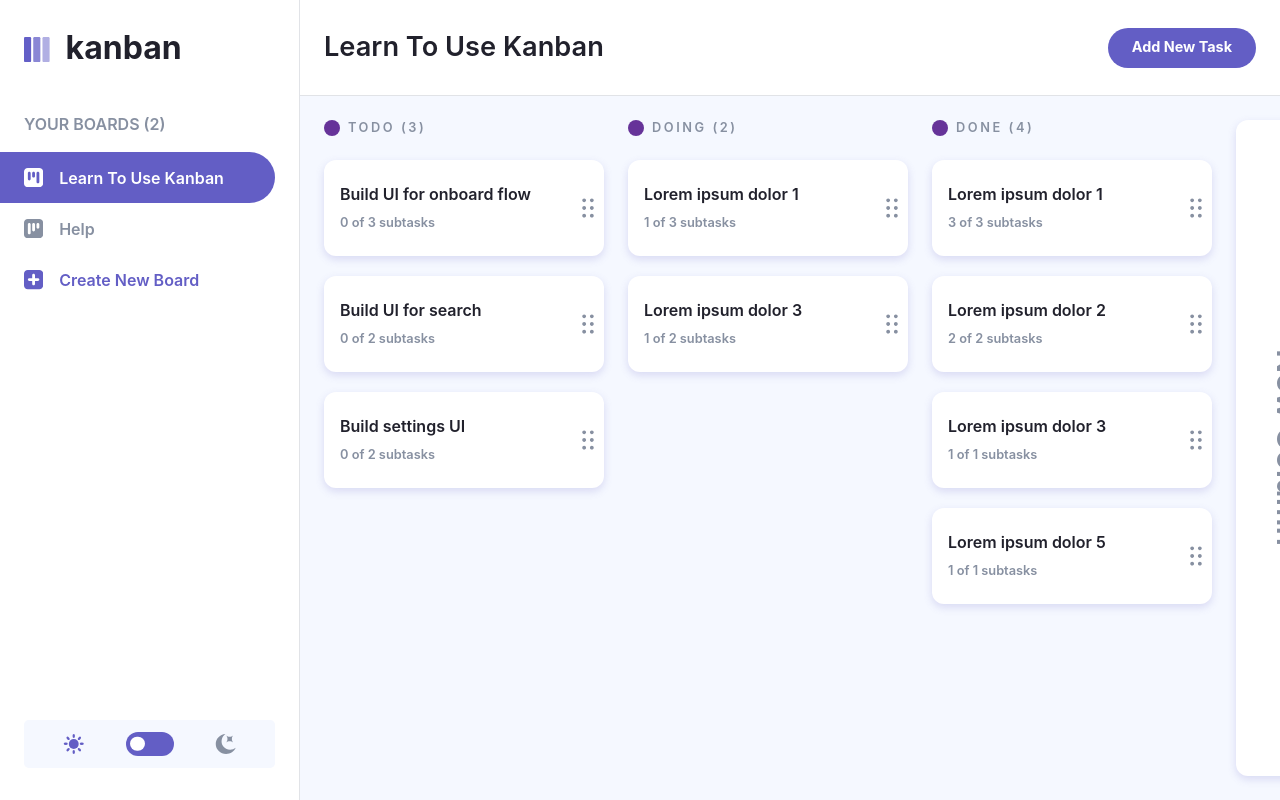
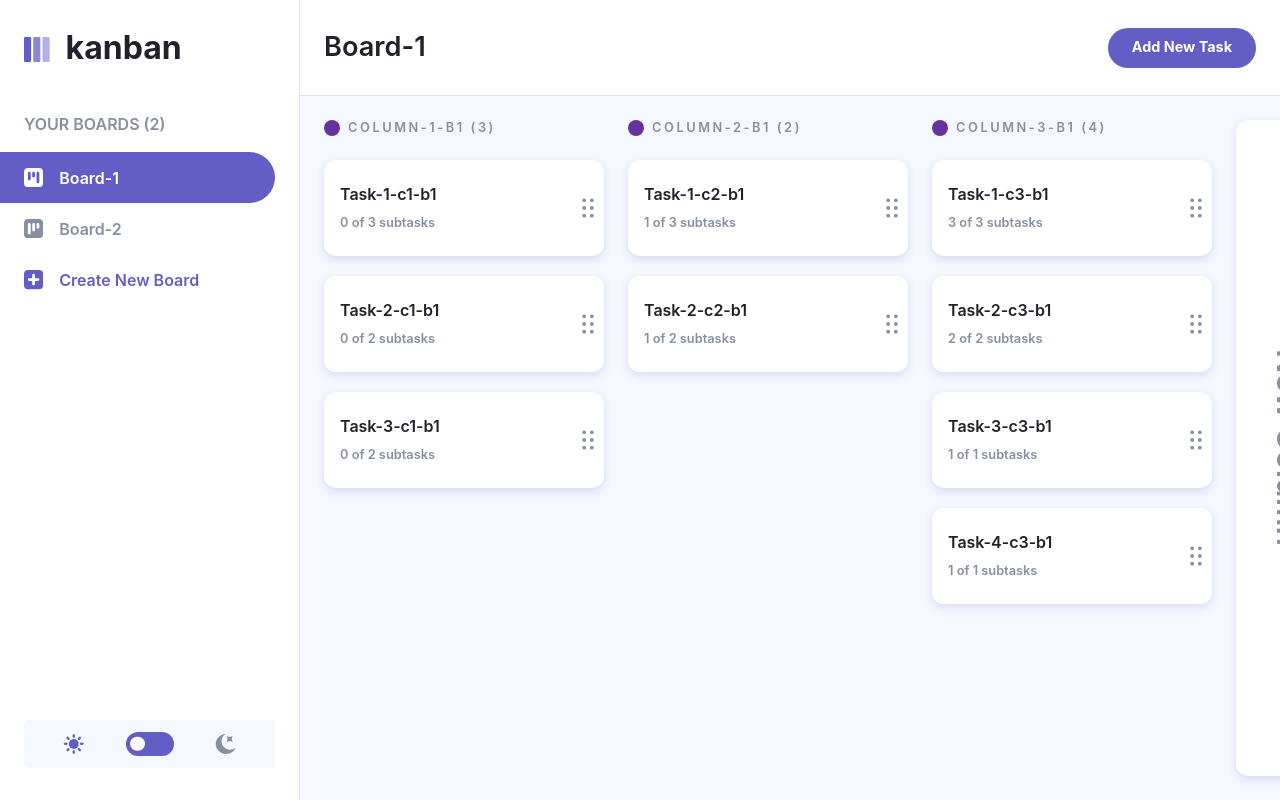
Before and after one commit to profpopoff/kanban, a Vue app: page / in a window 1280 px wide. Built offline with nearby package versions, Linux system fonts and the light colour scheme.

Commit message:
KABAN-46: Update types, test values and keys

```diff
--- a/src/components/layout/Board/Columns.vue
+++ b/src/components/layout/Board/Columns.vue
@@ -1,22 +1,25 @@
 <script setup lang="ts">
-import { ref } from 'vue'
-import Task from './Task.vue'
-import { useBoardsStore } from '../../../stores/boards'
-import { storeToRefs } from 'pinia'
+import Task from "./Task.vue";
+import { useBoardsStore } from "../../../stores/boards";
+import { storeToRefs } from "pinia";
 
-const store = useBoardsStore()
-const { currentBoard } = storeToRefs(store)
+const store = useBoardsStore();
+const { currentBoard } = storeToRefs(store);
 </script>
 
 <template>
   <ul class="columns">
-      <li v-for="column in currentBoard?.columns" class="column">
+    <li
+      v-for="{ id, tasks, title } in currentBoard?.columns"
+      :key="id"
+      class="column"
+    >
       <div class="headline">
         <span></span>
-            <h2>{{ column.title }} ({{ column.tasks.length }})</h2>
+        <h2>{{ title }} ({{ tasks.length }})</h2>
       </div>
       <ul class="tasks">
-            <Task v-for="task in column.tasks" :task="task" />
+        <Task v-for="task in tasks" :key="task.id" :task="task" />
       </ul>
     </li>
   </ul>
@@ -37,7 +40,7 @@ ul {
 
     .headline {
       display: flex;
-         gap: .5rem;
+      gap: 0.5rem;
       align-items: center;
       margin-bottom: 1.5rem;
 
@@ -51,11 +54,11 @@ ul {
 
       h2 {
         text-transform: uppercase;
-            font-size: .8rem;
+        font-size: 0.8rem;
         font-weight: 600;
         color: hsl(var(--grey-color));
         line-height: 1;
-            letter-spacing: .16rem;
+        letter-spacing: 0.16rem;
       }
     }
 
--- a/src/components/layout/Board/TaskInfoModal.vue
+++ b/src/components/layout/Board/TaskInfoModal.vue
@@ -2,15 +2,9 @@
 import { toRefs } from "vue";
 import type { Task } from "../../../types/Board";
 import CheckboxCustom from "../../ui/CheckboxCustom.vue";
-// import { useBoardsStore } from "../../../stores/boards";
-// import { storeToRefs } from "pinia";
-// import Dropdown from "../../ui/Dropdown.vue";
 
 const { task } = defineProps<{ task: Task }>();
-const { subtasks /*status*/ } = toRefs(task);
-
-// const store = useBoardsStore();
-// const { currentBoard } = storeToRefs(store);
+const { subtasks  } = toRefs(task);
 
 const handleSubtaskChange = (id: string) => {
   const newSubtasksValue = subtasks.value.map((subtask) => ({
@@ -31,7 +25,11 @@ const handleSubtaskChange = (id: string) => {
         Subtasks ({{ subtasks.filter(({ isDone }) => isDone).length }} of
         {{ subtasks.length }})
       </h4>
-      <div class="checkbox-wrapper" v-for="{ id, title, isDone } in subtasks">
+      <div
+        class="checkbox-wrapper"
+        v-for="{ id, title, isDone } in subtasks"
+        :key="id"
+      >
         <CheckboxCustom
           class="toggle"
           @on-change="handleSubtaskChange"
@@ -42,11 +40,6 @@ const handleSubtaskChange = (id: string) => {
         </CheckboxCustom>
       </div>
     </div>
-    <!-- <Dropdown
-      :options="currentBoard?.columns?.map(({ title }) => title) ?? []"
-      v-model:selected="status"
-      label="status"
-    /> -->
   </div>
 </template>
 
--- a/src/components/layout/Sidebar/BoardList.vue
+++ b/src/components/layout/Sidebar/BoardList.vue
@@ -20,7 +20,7 @@ const toggleCreateBoardModal = () =>
     <h2>your boards ({{ boards.length }})</h2>
     <nav>
       <ul>
-        <li v-for="{ id, boardIconId, title } in boards">
+        <li v-for="{ id, boardIconId, title } in boards" :key="id">
           <input type="radio" :id="id" :value="id" v-model="currentBoardId" />
           <label class="board-button" :for="id">
             <BoardIcon :boardIconId="boardIconId" class="icon" />
--- a/src/components/ui/Dropdown.vue
+++ b/src/components/ui/Dropdown.vue
@@ -29,10 +29,10 @@ onClickOutside(dropdown, () => (isOpen.value = false));
         <ul class="options" v-show="isOpen">
           <li
             class="option"
-            v-for="(option, i) of options.filter(
+            v-for="(option, index) of options.filter(
               (option) => option !== selected
             )"
-            :key="i"
+            :key="index"
           >
             <button
               @click="
--- a/src/stores/boards.ts
+++ b/src/stores/boards.ts
@@ -5,216 +5,224 @@ import type Board from "../types/Board";
 export const useBoardsStore = defineStore("boards", () => {
   const boards = ref<Board[]>([
     {
-      id: 'board-1',
-      title: "learn to use kanban",
+      id: "1",
+      title: "board-1",
       boardIconId: 3,
       columns: [
         {
-          id: 'column-1',
-          title: "todo",
+          id: "2",
+          title: "column-1-b1",
           tasks: [
             {
-              id: 'task-1',
-              title: "Build UI for onboard flow",
+              id: "3",
+              title: "task-1-c1-b1",
               description:
                 "Lorem ipsum dolor sit amet consectetur adipisicing elit.",
-              status: 'todo',
+              // status: "todo",
               subtasks: [
-                { id: 'subtask-1', title: "subtask 1", isDone: false },
-                { id: 'subtask-2', title: "subtask 2", isDone: false },
-                { id: 'subtask-3', title: "subtask 3", isDone: false },
+                { id: "4", title: "subtask-1-t1-c1-b1", isDone: false },
+                { id: "5", title: "subtask-2-t1-c1-b1", isDone: false },
+                { id: "6", title: "subtask-3-t1-c1-b1", isDone: false },
               ],
             },
             {
-              id: 'task-2',
-              title: "Build UI for search",
+              id: "7",
+              title: "task-2-c1-b1",
               description:
                 "Lorem ipsum dolor sit amet consectetur adipisicing elit.",
-              status: 'todo',
+              // status: "todo",
               subtasks: [
-                { id: 'subtask-4', title: "subtask 1", isDone: false },
-                { id: 'subtask-5', title: "subtask 1", isDone: false },
+                { id: "8", title: "subtask-1-t2-c1-b1", isDone: false },
+                { id: "9", title: "subtask-2-t2-c1-b1", isDone: false },
               ],
             },
             {
-              id: 'task-3',
-              title: "Build settings UI",
+              id: "10",
+              title: "task-3-c1-b1",
               description:
                 "Lorem ipsum dolor sit amet consectetur adipisicing elit.",
-              status: 'todo',
+              // status: "todo",
               subtasks: [
-                { id: 'subtask-6', title: "subtask 1", isDone: false },
-                { id: 'subtask-7', title: "subtask 2", isDone: false },
+                { id: "11", title: "subtask-1-t3-c1-b1", isDone: false },
+                { id: "12", title: "subtask-2-t3-c1-b1", isDone: false },
               ],
             },
           ],
         },
         {
-          id: 'column-2',
-          title: "doing",
+          id: "13",
+          title: "column-2-b1",
           tasks: [
             {
-              id: 'task-4',
-              title: "Lorem ipsum dolor 1",
+              id: "14",
+              title: "task-1-c2-b1",
               description:
                 "Lorem ipsum dolor sit amet consectetur adipisicing elit.",
-              status: 'doing',
+              // status: "doing",
               subtasks: [
-                { id: 'subtask-8', title: "subtask 1", isDone: true },
-                { id: 'subtask-9', title: "subtask 2", isDone: false },
-                { id: 'subtask-10', title: "subtask 3", isDone: false },
+                { id: "15", title: "subtask-1-t1-c2-b1", isDone: true },
+                { id: "16", title: "subtask-2-t1-c2-b1", isDone: false },
+                {
+                  id: "17",
+                  title: "subtask-3-t1-c2-b1",
+                  isDone: false,
+                },
               ],
             },
             {
-              id: 'task-5',
-              title: "Lorem ipsum dolor 3",
+              id: "18",
+              title: "task-2-c2-b1",
               description:
                 "Lorem ipsum dolor sit amet consectetur adipisicing elit.",
-              status: 'doing',
+              // status: "doing",
               subtasks: [
-                { id: 'subtask-11', title: "subtask 1", isDone: true },
-                { id: 'subtask-12', title: "subtask 2", isDone: false },
+                { id: "19", title: "subtask 1-t2-c2-b1", isDone: true },
+                { id: "20", title: "subtask 2-t2-c2-b1", isDone: false },
               ],
             },
           ],
         },
         {
-          id: 'column-3',
-          title: "done",
+          id: "21",
+          title: "column-3-b1",
           tasks: [
             {
-              id: 'task-6',
-              title: "Lorem ipsum dolor 1",
+              id: "22",
+              title: "task-1-c3-b1",
               description:
                 "Lorem ipsum dolor sit amet consectetur adipisicing elit.",
-              status: 'done',
+              // status: "done",
               subtasks: [
-                { id: 'subtask-13', title: "subtask 1", isDone: true },
-                { id: 'subtask-14', title: "subtask 2", isDone: true },
-                { id: 'subtask-15', title: "subtask 3", isDone: true },
+                { id: "23", title: "subtask 1-t1-c3-b1", isDone: true },
+                { id: "24", title: "subtask 2-t1-c3-b1", isDone: true },
+                { id: "25", title: "subtask 3-t1-c3-b1", isDone: true },
               ],
             },
             {
-              id: 'task-7',
-              title: "Lorem ipsum dolor 2",
+              id: "26",
+              title: "task-2-c3-b1",
               description:
                 "Lorem ipsum dolor sit amet consectetur adipisicing elit.",
-              status: 'done',
+              // status: "done",
               subtasks: [
-                { id: 'subtask-16', title: "subtask 1", isDone: true },
-                { id: 'subtask-17', title: "subtask 1", isDone: true },
+                { id: "27", title: "subtask 1-t2-c3-b1", isDone: true },
+                { id: "28", title: "subtask 1-t2-c3-b1", isDone: true },
               ],
             },
             {
-              id: 'task-8',
-              title: "Lorem ipsum dolor 3",
+              id: "29",
+              title: "task-3-c3-b1",
               description:
                 "Lorem ipsum dolor sit amet consectetur adipisicing elit.",
-              status: 'done',
-              subtasks: [{ id: 'subtask-18', title: "subtask 1", isDone: true }],
+              // status: "done",
+              subtasks: [
+                { id: "30", title: "subtask 1-t3-c3-b1", isDone: true },
+              ],
             },
             {
-              id: 'task-9',
-              title: "Lorem ipsum dolor 5",
+              id: "31",
+              title: "task-4-c3-b1",
               description:
                 "Lorem ipsum dolor sit amet consectetur adipisicing elit.",
-              status: 'done',
-              subtasks: [{ id: 'subtask-19', title: "subtask 1", isDone: true }],
+              // status: "done",
+              subtasks: [
+                { id: "32", title: "subtask 1-t3-c3-b1", isDone: true },
+              ],
             },
           ],
         },
       ],
     },
     {
-      id: 'board-2',
-      title: "help",
+      id: "33",
+      title: "board-2",
       boardIconId: 1,
       columns: [
         {
-          id: 'column-1',
-          title: "todo",
+          id: "34",
+          title: "column-1-b2",
           tasks: [
             {
-              id: 'task-1',
-              title: "Build UI for onboard flow",
+              id: "35",
+              title: "task-1-c1-b2",
               description:
                 "Lorem ipsum dolor sit amet consectetur adipisicing elit.",
-              status: 'todo',
+              // status: "todo",
               subtasks: [
-                { id: 'subtask-1', title: "subtask 1", isDone: false },
-                { id: 'subtask-2', title: "subtask 2", isDone: false },
-                { id: 'subtask-3', title: "subtask 3", isDone: false },
+                { id: "36", title: "subtask 1", isDone: false },
+                { id: "37", title: "subtask 2", isDone: false },
+                { id: "38", title: "subtask 3", isDone: false },
               ],
             },
             {
-              id: 'task-2',
+              id: "39",
               title: "Build UI for search",
               description:
                 "Lorem ipsum dolor sit amet consectetur adipisicing elit.",
-              status: 'todo',
-              subtasks: [{ id: 'subtask-4', title: "subtask 1", isDone: false }],
+              // status: "todo",
+              subtasks: [{ id: "40", title: "subtask 1", isDone: false }],
             },
             {
-              id: 'task-3',
+              id: "41",
               title: "Build settings UI",
               description:
                 "Lorem ipsum dolor sit amet consectetur adipisicing elit.",
-              status: 'todo',
+              // status: "todo",
               subtasks: [
-                { id: 'subtask-5', title: "subtask 1", isDone: false },
-                { id: 'subtask-6', title: "subtask 2", isDone: false },
+                { id: "42", title: "subtask 1", isDone: false },
+                { id: "43", title: "subtask 2", isDone: false },
               ],
             },
           ],
         },
         {
-          id: 'column-2',
+          id: "44",
           title: "doing",
           tasks: [
             {
-              id: 'task-4',
+              id: "45",
               title: "Lorem ipsum dolor 1",
               description:
                 "Lorem ipsum dolor sit amet consectetur adipisicing elit.",
-              status: 'doing',
+              // status: "doing",
               subtasks: [
-                { id: 'subtask-7', title: "subtask 1", isDone: true },
-                { id: 'subtask-8', title: "subtask 2", isDone: false },
-                { id: 'subtask-9', title: "subtask 3", isDone: false },
+                { id: "46", title: "subtask 1", isDone: true },
+                { id: "47", title: "subtask 2", isDone: false },
+                { id: "48", title: "subtask 3", isDone: false },
               ],
             },
           ],
         },
         {
-          id: 'column-3',
+          id: "49",
           title: "done",
           tasks: [
             {
-              id: 'task-5',
+              id: "50",
               title: "Lorem ipsum dolor 2",
               description:
                 "Lorem ipsum dolor sit amet consectetur adipisicing elit.",
-              status: 'done',
+              // status: "done",
               subtasks: [
-                { id: 'subtask-10', title: "subtask 1", isDone: true },
-                { id: 'subtask-11', title: "subtask 1", isDone: true },
+                { id: "51", title: "subtask 1", isDone: true },
+                { id: "52", title: "subtask 1", isDone: true },
               ],
             },
             {
-              id: 'task-6',
+              id: "53",
               title: "Lorem ipsum dolor 3",
               description:
                 "Lorem ipsum dolor sit amet consectetur adipisicing elit.",
-              status: 'done',
-              subtasks: [{ id: 'subtask-12', title: "subtask 1", isDone: true }],
+              // status: "done",
+              subtasks: [{ id: "54", title: "subtask 1", isDone: true }],
             },
             {
-              id: 'task-7',
+              id: "55",
               title: "Lorem ipsum dolor 5",
               description:
                 "Lorem ipsum dolor sit amet consectetur adipisicing elit.",
-              status: 'done',
-              subtasks: [{ id: 'subtask-13', title: "subtask 1", isDone: true }],
+              // status: "done",
+              subtasks: [{ id: "56", title: "subtask 1", isDone: true }],
             },
           ],
         },
--- a/src/types/Board.ts
+++ b/src/types/Board.ts
@@ -16,7 +16,7 @@ export type Task = {
    title: string;
    description: string;
    subtasks: Subtask[];
-   status: string;
+   // status: string;
 };
 
 export type Subtask = {
```
Lines whose indentation alone changed are shown as unchanged.
